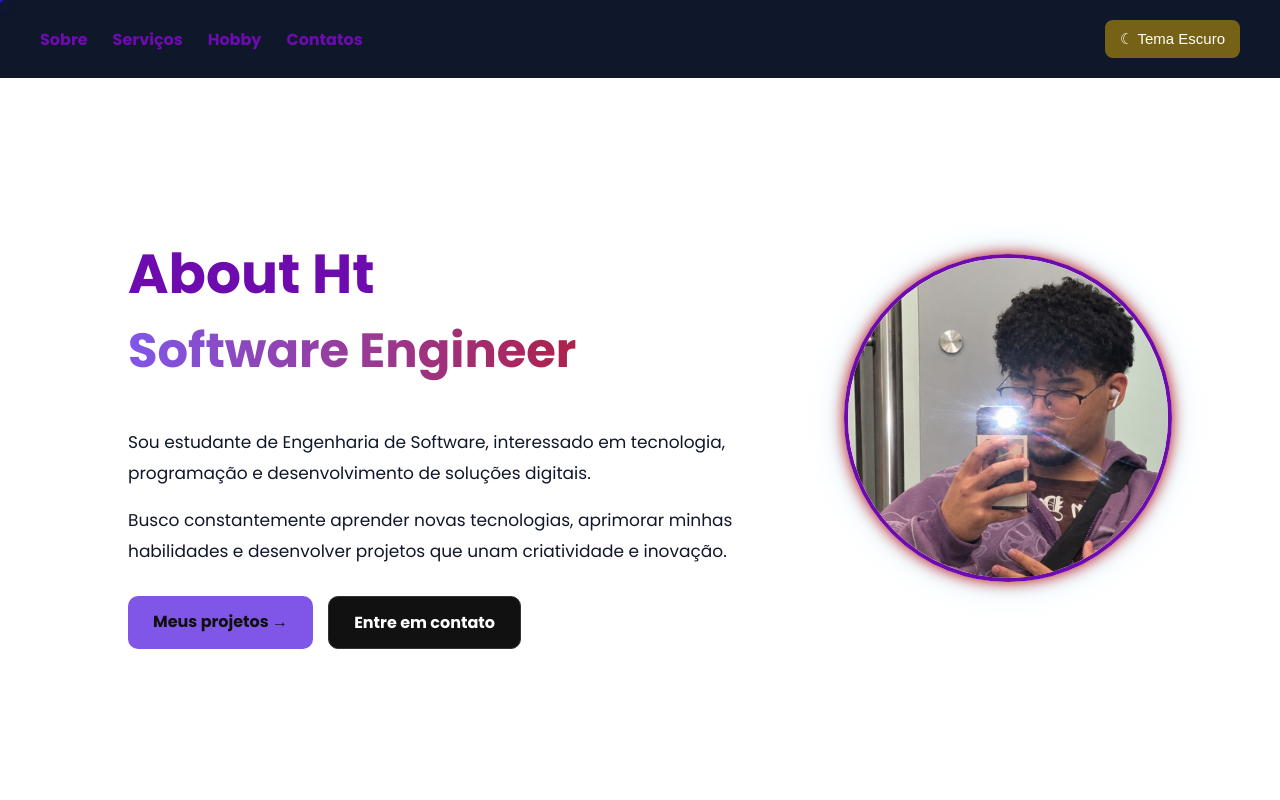
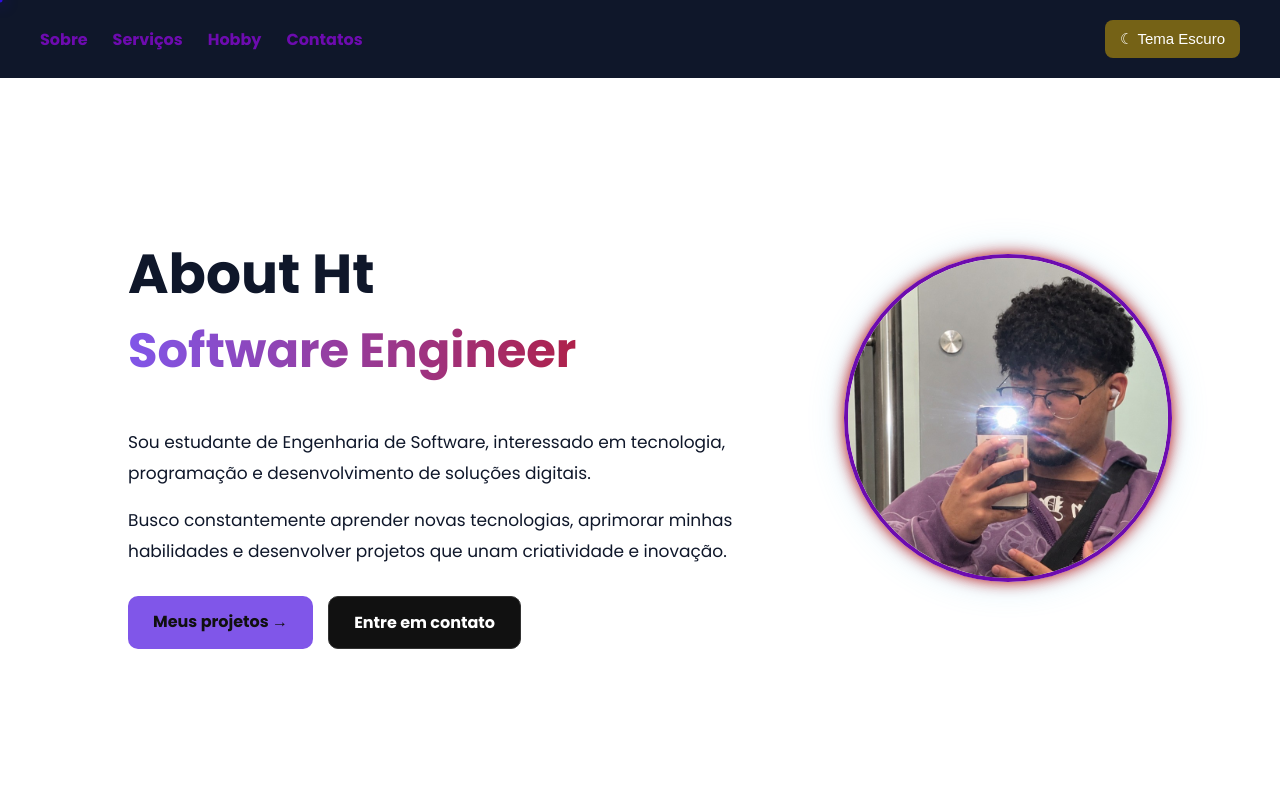
Before and after one commit to HT-xz/Ht_Portfolio, a plain HTML site: page index.html in a window 1280 px wide. Shown: the top 800 px of the page. Drawn offline with Linux system fonts and the light colour scheme.

Commit message:
Update style.css

```diff
--- a/style.css
+++ b/style.css
@@ -389,7 +389,7 @@ body.escuro .botao:hover {
 }
 
 .apresentacao h1 {
-    color: #6d0baf;
+    color: #0F172A;
 }
 
 .apresentacao p {
```
